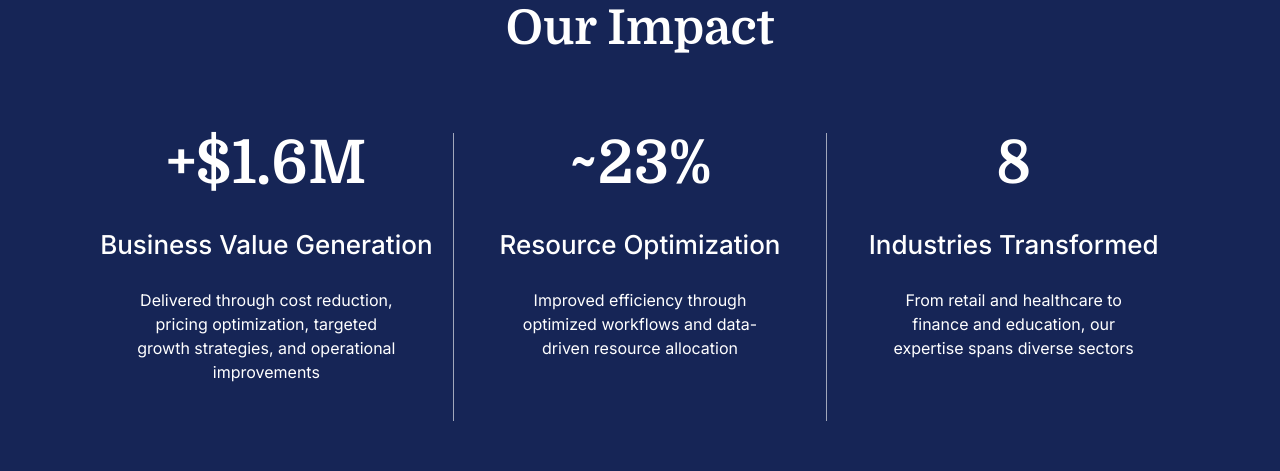
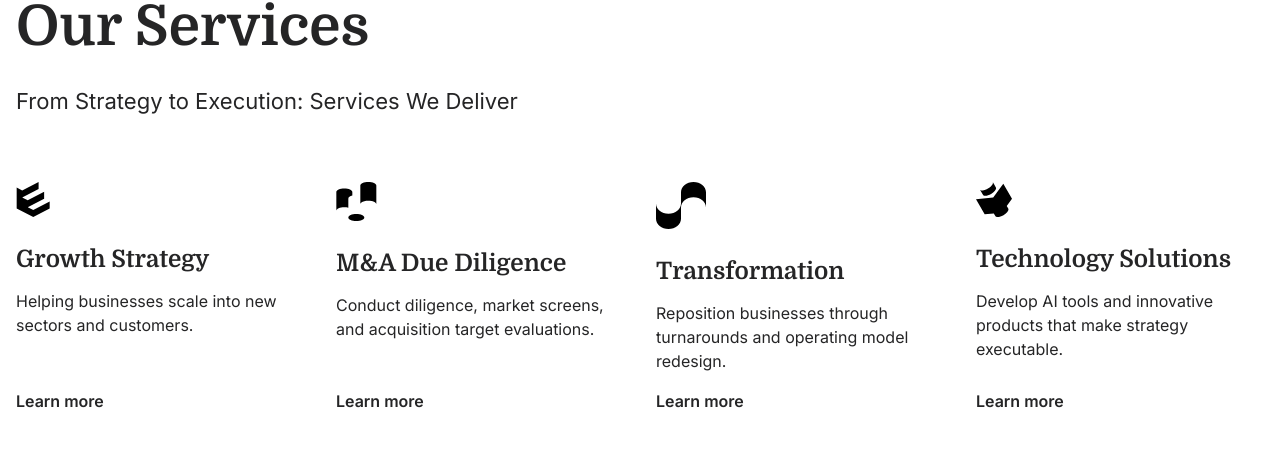
Before and after one commit to ahmed-52/cds, a React (Vite) app in the folder vite-frontend/: page / in a window 1280 px wide. Shown: the part 3029-3500 px from the top of the page. Built offline with nearby package versions, Linux system fonts and the light colour scheme.

Commit message:
image changes

```diff
--- a/vite-frontend/src/components/Home/HomeAbout2.jsx
+++ b/vite-frontend/src/components/Home/HomeAbout2.jsx
@@ -58,7 +58,7 @@ const HomeAbout2 = () => {
         >
           <div className="2xl:max-w-[675px] max-w-[550px] w-full">
             <img
-              src="/media/nexus.png"
+              src="/images/zs1.png"
               className="object-cover h-full w-full"
               alt="Client Consultation"
             />
@@ -111,7 +111,7 @@ const HomeAbout2 = () => {
 
           <div className="2xl:max-w-[675px] max-w-[550px] w-full">
             <img
-              src="/media/team.png"
+              src="/images/groupg.jpg"
               className="object-cover h-full w-full"
               alt="Team Synergy"
             />
@@ -124,9 +124,9 @@ const HomeAbout2 = () => {
           data-bgcolor="#E4F2FF"
           data-textcolor="#252526"
         >
-          <div className="2xl:max-w-[575px] max-w-[375px] w-full">
+          <div className="2xl:max-w-[675px] max-w-[575px] w-full">
             <img
-              src="/media/group.png"
+              src="/images/afd.jpg"
               className="object-cover h-full w-full"
               alt="Leadership in Action"
             />
--- a/vite-frontend/src/components/Home/Impact.jsx
+++ b/vite-frontend/src/components/Home/Impact.jsx
@@ -2,48 +2,51 @@ import React from 'react';
 
 const Impact = () => {
     return (
+        // <>
+        //     <div className="w-full bg-blue-950 text-white py-16 mt-5">
+        //         <div className="max-w-6xl mx-auto px-4">
+        //             <h2 className="text-5xl font-bold text-center mb-20">Our Impact</h2>
+
+        //             {/* Changed to flex-col on mobile, flex-row on md and up */}
+        //             <div className="flex flex-col md:flex-row justify-between items-center md:items-stretch gap-12 md:gap-0">
+        //                 {/* First Column - full width on mobile, 1/3 on larger screens */}
+        //                 <div className="w-full md:w-1/3 flex flex-col items-center text-center px-4">
+        //                     <div className="text-6xl font-bold mb-8">+$1.6M</div>
+        //                     <div className="text-26 font-medium mb-6 !text-white">Business Value Generation</div>
+        //                     <p className="text-16 !text-white px-6 max-w-xs">
+        //                     Delivered through cost reduction, pricing optimization, targeted growth strategies, and operational improvements
+        //                     </p>
+        //                 </div>
+
+        //                 {/* First Divider - hidden on mobile */}
+        //                 <div className="hidden md:block w-px bg-white opacity-60 h-72"></div>
+
+        //                 {/* Second Column */}
+        //                 <div className="w-full md:w-1/3 flex flex-col items-center text-center px-4">
+        //                     <div className="text-6xl font-bold mb-8">~23%</div>
+        //                     <div className="text-26 font-medium mb-6 !text-white">Resource Optimization</div>
+        //                     <p className="text-16 !text-white px-6 max-w-xs">
+        //                         Improved efficiency through optimized workflows and data-driven resource allocation
+        //                     </p>
+        //                 </div>
+
+        //                 {/* Second Divider - hidden on mobile */}
+        //                 <div className="hidden md:block w-px bg-white opacity-60 h-72"></div>
+
+        //                 {/* Third Column */}
+        //                 <div className="w-full md:w-1/3 flex flex-col items-center text-center px-4">
+        //                     <div className="text-6xl font-bold mb-8">8</div>
+        //                     <div className="text-26 font-medium mb-6 !text-white">Industries Transformed</div>
+        //                     <p className="text-16 !text-white px-6 max-w-xs">
+        //                         From retail and healthcare to finance and education, our expertise spans diverse sectors
+        //                     </p>
+        //                 </div>
+        //             </div>
+        //         </div>
+        //     </div>
+        // </>
+
         <>
-            <div className="w-full bg-blue-950 text-white py-16 mt-5">
-                <div className="max-w-6xl mx-auto px-4">
-                    <h2 className="text-5xl font-bold text-center mb-20">Our Impact</h2>
-
-                    {/* Changed to flex-col on mobile, flex-row on md and up */}
-                    <div className="flex flex-col md:flex-row justify-between items-center md:items-stretch gap-12 md:gap-0">
-                        {/* First Column - full width on mobile, 1/3 on larger screens */}
-                        <div className="w-full md:w-1/3 flex flex-col items-center text-center px-4">
-                            <div className="text-6xl font-bold mb-8">+$1.6M</div>
-                            <div className="text-26 font-medium mb-6 !text-white">Business Value Generation</div>
-                            <p className="text-16 !text-white px-6 max-w-xs">
-                            Delivered through cost reduction, pricing optimization, targeted growth strategies, and operational improvements
-                            </p>
-                        </div>
-
-                        {/* First Divider - hidden on mobile */}
-                        <div className="hidden md:block w-px bg-white opacity-60 h-72"></div>
-
-                        {/* Second Column */}
-                        <div className="w-full md:w-1/3 flex flex-col items-center text-center px-4">
-                            <div className="text-6xl font-bold mb-8">~23%</div>
-                            <div className="text-26 font-medium mb-6 !text-white">Resource Optimization</div>
-                            <p className="text-16 !text-white px-6 max-w-xs">
-                                Improved efficiency through optimized workflows and data-driven resource allocation
-                            </p>
-                        </div>
-
-                        {/* Second Divider - hidden on mobile */}
-                        <div className="hidden md:block w-px bg-white opacity-60 h-72"></div>
-
-                        {/* Third Column */}
-                        <div className="w-full md:w-1/3 flex flex-col items-center text-center px-4">
-                            <div className="text-6xl font-bold mb-8">8</div>
-                            <div className="text-26 font-medium mb-6 !text-white">Industries Transformed</div>
-                            <p className="text-16 !text-white px-6 max-w-xs">
-                                From retail and healthcare to finance and education, our expertise spans diverse sectors
-                            </p>
-                        </div>
-                    </div>
-                </div>
-            </div>
         </>
     );
 }
```
Also changed, not shown: 1 other file (tests, documents, lock files or other folders).
